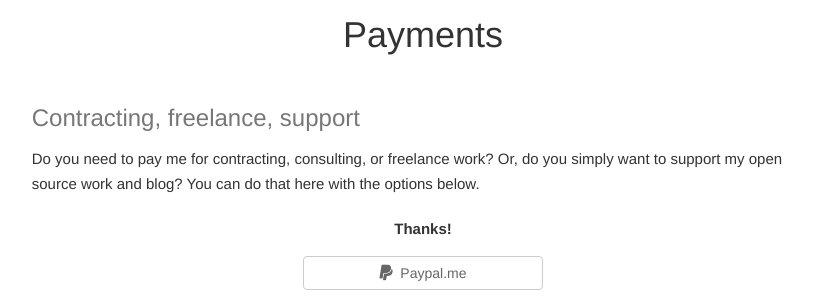
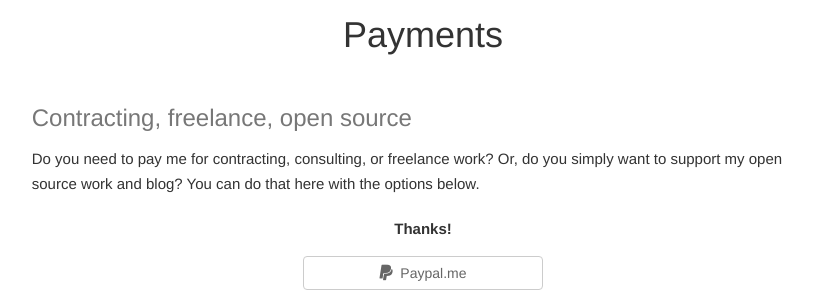
Before and after one commit to jessesquires/jessesquires.com, a Jekyll site: the page built from pay.md, in a window 1280 px wide. Shown: the part 230-530 px from the top of the page, without its empty margins (217-1030 px from the left). Built offline with Jekyll 4.4.1, drawn with Linux system fonts in a browser that asks for light colours; nearby versions of some CDN libraries; library files that are not in the unit come from our copies.

Commit message:
update pay.md

```diff
--- a/pay.md
+++ b/pay.md
@@ -3,7 +3,7 @@ layout: standalone
 title: Payments
 ---
 
-<h3 class="text-muted">Contracting, freelance, support</h3>
+<h3 class="text-muted">Contracting, freelance, open source</h3>
 
 Do you need to pay me for contracting, consulting, or freelance work? Or, do you simply want to support my open source work and blog? You can do that here with the options below.
 
```
